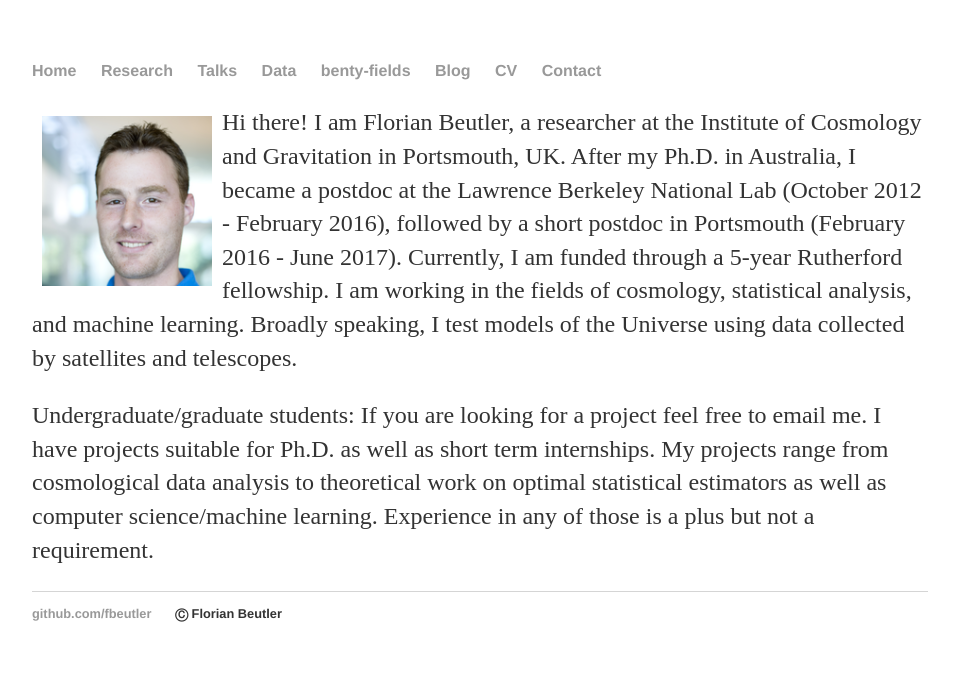
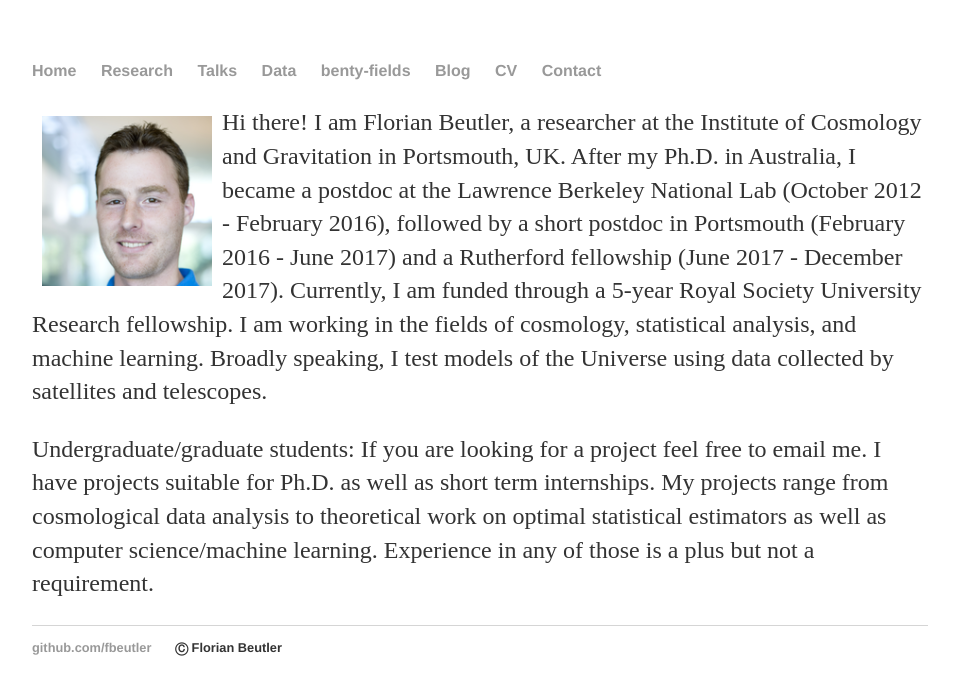
Before and after one commit to fbeutler/fbeutler.github.io, a Jekyll site: the page built from index.html, in a window 1280 px wide. Shown: the top 695 px of the page, without its empty margins (160-1119 px from the left). Built offline with Jekyll 4.4.1, drawn with Linux system fonts in a browser that asks for light colours.

Commit message:
Update index.html

```diff
--- a/index.html
+++ b/index.html
@@ -6,11 +6,14 @@ title: Florian Beutler
 <p><img src="/static/Florian_Beutler.png" alt="IMAGE OF FLORIAN BEUTLER" width="170" align="left" style="padding:10px">
   Hi there! I am Florian Beutler, a researcher at the Institute of Cosmology and Gravitation in Portsmouth, UK. After my Ph.D. in
   Australia, I became a postdoc at the Lawrence Berkeley National Lab (October 2012 - February 2016), followed by a short postdoc
-  in Portsmouth (February 2016 - June 2017). Currently, I am funded through a 5-year Rutherford fellowship. I am working in the fields
+  in Portsmouth (February 2016 - June 2017) and a Rutherford fellowship (June 2017 - December 2017). Currently, I am funded through
+  a 5-year Royal Society University Research fellowship. I am working in the fields
   of cosmology, statistical analysis, and machine learning.
   Broadly speaking, I test models of the Universe using data collected by satellites and telescopes.
 </p>
 
 <p>
-  Undergraduate/graduate students: If you are looking for a project feel free to email me. I have projects suitable for Ph.D. as well as short term internships. My projects range from cosmological data analysis to theoretical work on optimal statistical estimators as well as computer science/machine learning. Experience in any of those is a plus but not a requirement.
+  Undergraduate/graduate students: If you are looking for a project feel free to email me. I have projects suitable for Ph.D. as
+  well as short term internships. My projects range from cosmological data analysis to theoretical work on optimal statistical
+  estimators as well as computer science/machine learning. Experience in any of those is a plus but not a requirement.
 </p>
```
